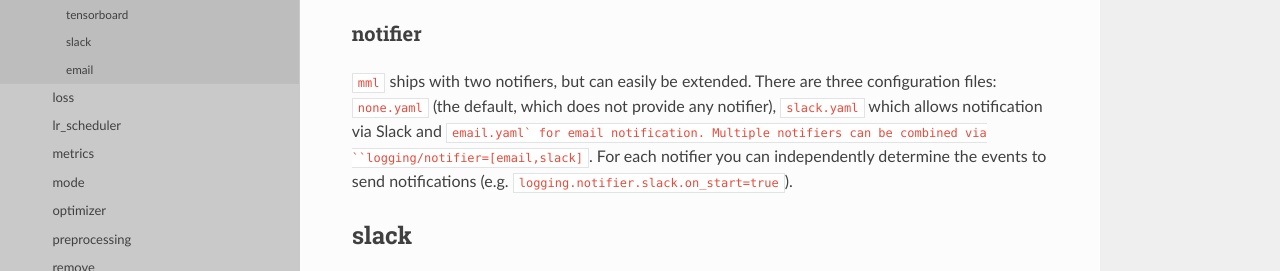
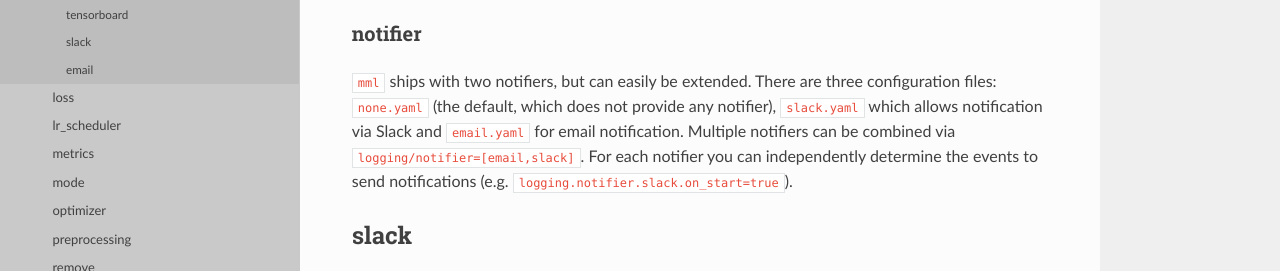
Before and after one commit to IMSY-DKFZ/mml, a Sphinx documentation site: the page built from docs/source/cli/logging.rst, in a window 1280 px wide and 900 px high, scrolled down 684 px, cut to the strip 136-407 px from the top of the window. Built offline with Sphinx 7.4.7 and the Read the Docs theme 3.1.0, drawn with Linux system fonts in a browser that asks for light colours.

Commit message:
fix typo in docs

```diff
--- a/docs/source/cli/logging.rst
+++ b/docs/source/cli/logging.rst
@@ -31,7 +31,7 @@ notifier
 --------
 
 ``mml`` ships with two notifiers, but can easily be extended. There are three configuration files: ``none.yaml`` (the
-default, which does not provide any notifier), ``slack.yaml`` which allows notification via Slack and ``email.yaml` for
+default, which does not provide any notifier), ``slack.yaml`` which allows notification via Slack and ``email.yaml`` for
 email notification. Multiple notifiers can be combined via ``logging/notifier=[email,slack]``. For each notifier you
 can independently determine the events to send notifications (e.g. ``logging.notifier.slack.on_start=true``).
 
```
